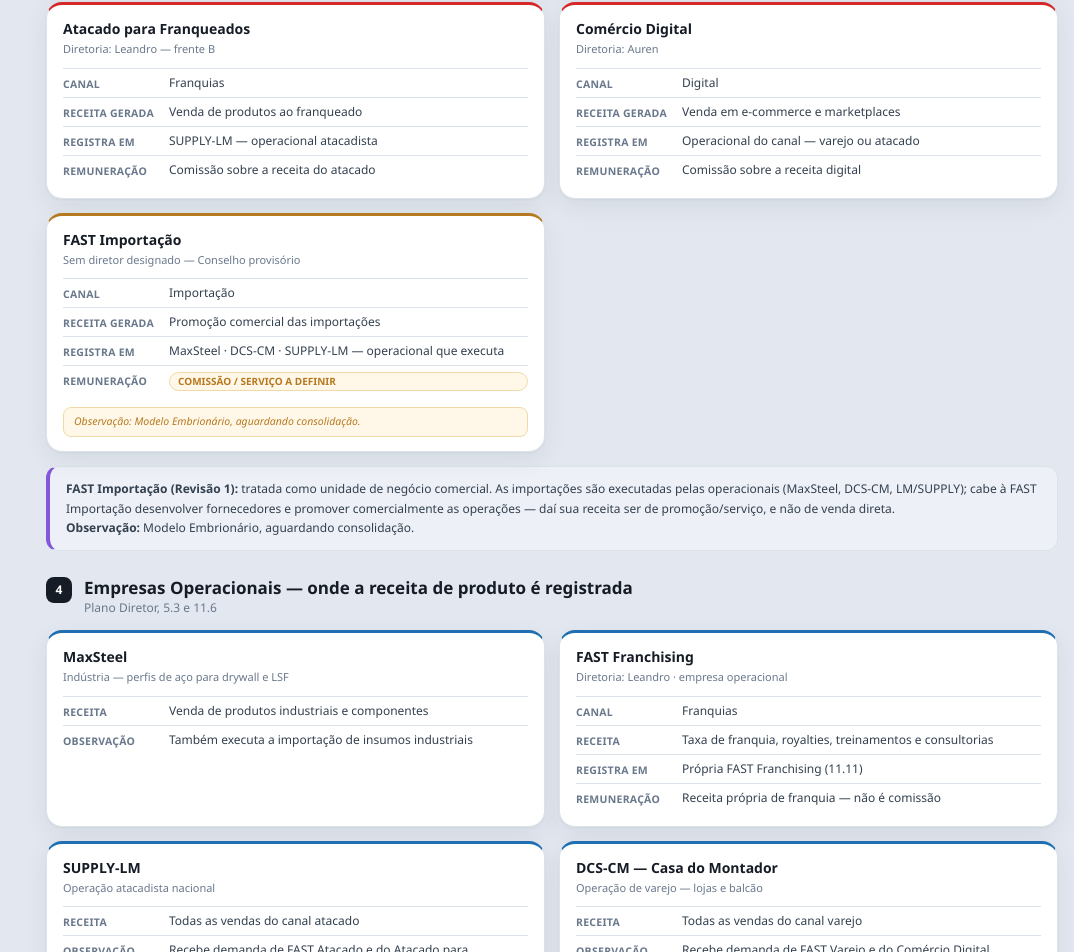
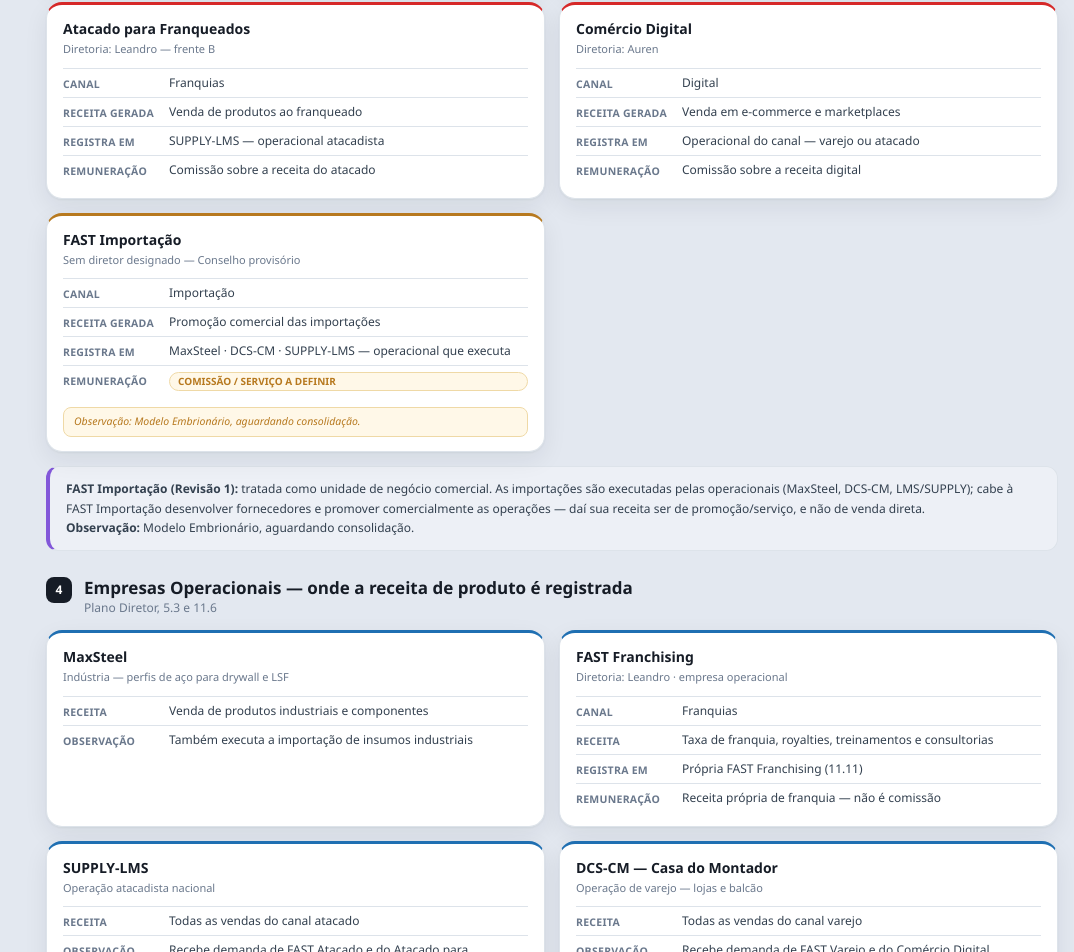
Before and after one commit to ProcessosFast/plano-diretor, a React (Vite) app: page /receitas in a window 1280 px wide. Shown: the part 1939-2891 px from the top of the page, without its empty margins (206-1280 px from the left). Built offline with nearby package versions, Linux system fonts and the light colour scheme.

Commit message:
Corrigir LM para LMS em todas as paginas

```diff
--- a/src/data/companyMeta.ts
+++ b/src/data/companyMeta.ts
@@ -25,10 +25,10 @@
   {
     ang: 250,
     hold: "Holding Atacado",
-    op: "SUPPLY-LM",
-    opsub: "Atacado — LM & SUPPLY",
+    op: "SUPPLY-LMS",
+    opsub: "Atacado — LMS & SUPPLY",
     org: "supply",
-    desc: "A Holding Atacado controla as duas empresas de atacado, LM e SUPPLY. O levantamento traz o Setor de Compras sob a Diretoria de Josiel (Cap. 4 · R1.1 / Cap. 5.3).",
+    desc: "A Holding Atacado controla as duas empresas de atacado, LMS e SUPPLY. O levantamento traz o Setor de Compras sob a Diretoria de Josiel (Cap. 4 · R1.1 / Cap. 5.3).",
   },
   {
     ang: 295,
@@ -81,7 +81,7 @@
       t: "FAST Atacado",
       u: "Poliana Alves",
       org: "atacado",
-      d: "Diretoria Nacional de Atacado. Promove e vende o canal atacadista; a receita da venda é registrada na SUPPLY-LM (Cap. 5.5 / R1.3).",
+      d: "Diretoria Nacional de Atacado. Promove e vende o canal atacadista; a receita da venda é registrada na SUPPLY-LMS (Cap. 5.5 / R1.3).",
     },
     {
       t: "FAST Varejo",
@@ -105,7 +105,7 @@
       t: "FAST Importações",
       u: "Conselho (provisório)",
       org: null,
-      d: "Diretoria FAST Importações — sem diretor designado; o Conselho atua provisoriamente. As importações são executadas por MaxSteel, DCS-CM e LM/SUPPLY (Cap. 5.5 / R1.2). Observação: formação embrionária, em implementação.",
+      d: "Diretoria FAST Importações — sem diretor designado; o Conselho atua provisoriamente. As importações são executadas por MaxSteel, DCS-CM e LMS/SUPPLY (Cap. 5.5 / R1.2). Observação: formação embrionária, em implementação.",
     },
   ],
   angs: [6, 26, 47, 67, 88],
--- a/src/data/compliancePolicyContent.ts
+++ b/src/data/compliancePolicyContent.ts
@@ -24,7 +24,7 @@
         items: [
           "Governança: Conselho Consultivo, CEO e Diretoria Executiva.",
           "Holdings: holdings controladoras responsáveis pelo controle societário e políticas corporativas.",
-          "Empresas Operacionais: MaxSteel, FAST Importação, SUPPLY-LM (atacado), DCS/CM — Casa do Montador (varejo) e filiais.",
+          "Empresas Operacionais: MaxSteel, FAST Importação, SUPPLY-LMS (atacado), DCS/CM — Casa do Montador (varejo) e filiais.",
           "Empresas Comerciais (Front Office): FAST Atacado, FAST Varejo, FAST Obras, FAST Homes, FAST Franchising e Comércio Digital.",
           "Empresas Especializadas (Back Office / CSC): Centro de Serviços Compartilhados, Engenharia, Log Express e Unity Company.",
           "Rede de franquias: Steel Conecta e demais franqueados, observadas as diretrizes previstas em seus contratos.",
--- a/src/data/conflitoPolicyContent.ts
+++ b/src/data/conflitoPolicyContent.ts
@@ -91,7 +91,7 @@
     title: "Parte 6 — Transações entre Empresas do Ecossistema (Partes Relacionadas)",
     subsections: [
       {
-        paragraphs: ["Como as empresas do Ecossistema mantêm relações comerciais entre si (por exemplo, fornecimento, serviços do CSC, logística da Log Express, atacado da SUPPLY-LM e outras), essas transações são partes relacionadas e exigem cuidado redobrado para não gerar transferência indevida de resultado entre empresas ou prejuízo a sócios e credores de qualquer delas."],
+        paragraphs: ["Como as empresas do Ecossistema mantêm relações comerciais entre si (por exemplo, fornecimento, serviços do CSC, logística da Log Express, atacado da SUPPLY-LMS e outras), essas transações são partes relacionadas e exigem cuidado redobrado para não gerar transferência indevida de resultado entre empresas ou prejuízo a sócios e credores de qualquer delas."],
       },
       {
         heading: "Diretrizes obrigatórias para transações entre empresas do Grupo",
--- a/src/data/receitasContent.ts
+++ b/src/data/receitasContent.ts
@@ -10,7 +10,7 @@
   { title: "FAST Atacado", subtitle: "Diretoria: Poliana", accent: "front", kv: [
     { label: "Canal", value: "Atacado" },
     { label: "Receita gerada", value: "Venda de produtos (atacado)" },
-    { label: "Registra em", value: "SUPPLY-LM — operacional atacadista" },
+    { label: "Registra em", value: "SUPPLY-LMS — operacional atacadista" },
     { label: "Remuneração", value: "Comissão sobre a receita do atacado" },
   ]},
   { title: "FAST Varejo", subtitle: "Diretoria: Denise", accent: "front", kv: [
@@ -34,7 +34,7 @@
   { title: "Atacado para Franqueados", subtitle: "Diretoria: Leandro — frente B", accent: "front", kv: [
     { label: "Canal", value: "Franquias" },
     { label: "Receita gerada", value: "Venda de produtos ao franqueado" },
-    { label: "Registra em", value: "SUPPLY-LM — operacional atacadista" },
+    { label: "Registra em", value: "SUPPLY-LMS — operacional atacadista" },
     { label: "Remuneração", value: "Comissão sobre a receita do atacado" },
   ]},
   { title: "Comércio Digital", subtitle: "Diretoria: Auren", accent: "front", kv: [
@@ -46,7 +46,7 @@
   { title: "FAST Importação", subtitle: "Sem diretor designado — Conselho provisório", accent: "warn", kv: [
     { label: "Canal", value: "Importação" },
     { label: "Receita gerada", value: "Promoção comercial das importações" },
-    { label: "Registra em", value: "MaxSteel · DCS-CM · SUPPLY-LM — operacional que executa" },
+    { label: "Registra em", value: "MaxSteel · DCS-CM · SUPPLY-LMS — operacional que executa" },
     { label: "Remuneração", value: "Comissão / serviço a definir", pend: true },
   ], note: "Observação: Modelo Embrionário, aguardando consolidação." },
 ]
@@ -62,7 +62,7 @@
     { label: "Registra em", value: "Própria FAST Franchising (11.11)" },
     { label: "Remuneração", value: "Receita própria de franquia — não é comissão" },
   ]},
-  { title: "SUPPLY-LM", subtitle: "Operação atacadista nacional", accent: "oper", kv: [
+  { title: "SUPPLY-LMS", subtitle: "Operação atacadista nacional", accent: "oper", kv: [
     { label: "Receita", value: "Todas as vendas do canal atacado" },
     { label: "Observação", value: "Recebe demanda de FAST Atacado e do Atacado para Franqueados" },
   ]},
@@ -106,11 +106,11 @@
 }
 
 export const SUMMARY_ROWS: SummaryRow[] = [
-  { canal: "Atacado", quemVende: "FAST Atacado", registraEm: "SUPPLY-LM", baseComissao: "Receita do atacado" },
+  { canal: "Atacado", quemVende: "FAST Atacado", registraEm: "SUPPLY-LMS", baseComissao: "Receita do atacado" },
   { canal: "Varejo", quemVende: "FAST Varejo", registraEm: "DCS-CM", baseComissao: "Receita do varejo" },
   { canal: "Digital", quemVende: "Comércio Digital", registraEm: "Operacional do canal (varejo/atacado)", baseComissao: "Receita digital" },
   { canal: "Obras / Homes", quemVende: "FAST Obras · FAST Homes", registraEm: "Operacional do canal atendido", baseComissao: "Receita do projeto ou da venda" },
-  { canal: "Importação", quemVende: "FAST Importação", registraEm: "MaxSteel · DCS-CM · SUPPLY-LM", baseComissao: "A definir — promoção", pend: true },
+  { canal: "Importação", quemVende: "FAST Importação", registraEm: "MaxSteel · DCS-CM · SUPPLY-LMS", baseComissao: "A definir — promoção", pend: true },
   { canal: "Franquias", quemVende: "FAST Franchising", registraEm: "Própria FAST Franchising", own: true, baseComissao: "Taxa + royalties — receita própria" },
   { canal: "Indústria", quemVende: "Demanda interna", interno: true, registraEm: "MaxSteel", baseComissao: "Venda industrial" },
 ]
@@ -123,11 +123,11 @@
 }
 
 export const PENDING_ROWS: PendingRow[] = [
-  { unidade: "FAST Atacado", percentual: "A definir", base: "Receita SUPPLY-LM", validacao: "Controladoria" },
+  { unidade: "FAST Atacado", percentual: "A definir", base: "Receita SUPPLY-LMS", validacao: "Controladoria" },
   { unidade: "FAST Varejo", percentual: "A definir", base: "Receita DCS-CM", validacao: "Controladoria" },
   { unidade: "FAST Obras / Homes", percentual: "A definir", base: "Receita do projeto", validacao: "Controladoria" },
   { unidade: "Comércio Digital", percentual: "A definir", base: "Receita digital", validacao: "Controladoria" },
-  { unidade: "Atacado para Franqueados", percentual: "A definir", base: "Receita SUPPLY-LM", validacao: "Controladoria" },
+  { unidade: "Atacado para Franqueados", percentual: "A definir", base: "Receita SUPPLY-LMS", validacao: "Controladoria" },
   { unidade: "FAST Importação", percentual: "A definir", base: "A definir", validacao: "Conselho / Fiscal" },
   { unidade: "FAST Franchising", percentual: "A definir", base: "Faturamento da rede", validacao: "Controladoria" },
   { unidade: "CSC · Unity · Engenharia · Log Express", percentual: "A definir", base: "Rateio (Item 10)", validacao: "Holding" },
@@ -170,7 +170,7 @@
     item: "Log Express",
     referencia: "Plano Diretor 11.8",
     oQuePlanoDiz: "\"Remunerada por contratos internos conforme utilização dos serviços\"; despesas com transportadoras são reembolsadas pelas empresas contratantes.",
-    naoDefinido: "Critério de rateio do custo fixo da estrutura de logística (equipe, sistemas de roteirização) entre SUPPLY-LM, DCS-CM, MaxSteel e FAST Importação ainda não definido — hoje só o frete variável é claramente atribuível.",
+    naoDefinido: "Critério de rateio do custo fixo da estrutura de logística (equipe, sistemas de roteirização) entre SUPPLY-LMS, DCS-CM, MaxSteel e FAST Importação ainda não definido — hoje só o frete variável é claramente atribuível.",
   },
   {
     item: "Compartilhamento de ativos",
@@ -213,7 +213,7 @@
 ]
 
 export const FLOW_RIGHT: FlowNode[] = [
-  { id: "fr-supply", title: "SUPPLY-LM", subtitle: "Operação atacadista nacional" },
+  { id: "fr-supply", title: "SUPPLY-LMS", subtitle: "Operação atacadista nacional" },
   { id: "fr-dcs", title: "DCS-CM", subtitle: "Casa do Montador · varejo" },
   { id: "fr-maxsteel", title: "MaxSteel", subtitle: "Indústria · perfis de aço" },
   { id: "fr-canal", title: "Operacional do canal atendido", subtitle: "conforme o produto vendido" },
--- a/src/pages/MapaReceitas.tsx
+++ b/src/pages/MapaReceitas.tsx
@@ -137,7 +137,7 @@
         </div>
         <Note>
           <b>FAST Importação (Revisão 1):</b> tratada como unidade de negócio comercial. As importações são
-          executadas pelas operacionais (MaxSteel, DCS-CM, LM/SUPPLY); cabe à FAST Importação desenvolver
+          executadas pelas operacionais (MaxSteel, DCS-CM, LMS/SUPPLY); cabe à FAST Importação desenvolver
           fornecedores e promover comercialmente as operações — daí sua receita ser de promoção/serviço, e não
           de venda direta.
           <br />
--- a/src/pages/PainelImplantacao.tsx
+++ b/src/pages/PainelImplantacao.tsx
@@ -87,7 +87,7 @@
       referencia: "Plano Diretor · Item 4",
       solicitado: SOCIETARIO_CATEGORIES.reduce((s, c) => s + c.docs.length, 0),
       realizado: SOCIETARIO_CATEGORIES.reduce((s, c) => s + c.docs.filter((d) => d.status === "completo").length, 0),
-      note: "MaxSteel, DCS-CM (Casa do Montador), SUPPLY-LM (Supply Chain Serviços + LMS Distribuidora), Engenharia (Ruche Design), CSC (CSC Serviços Empresariais), FAST Franchising (Fast Drywall Franchising), Log Express e FAST Atacado (Televendas Fast Materiais) já têm contrato social anexado; FAST Importação e as demais empresas comerciais seguem pendentes.",
+      note: "MaxSteel, DCS-CM (Casa do Montador), SUPPLY-LMS (Supply Chain Serviços + LMS Distribuidora), Engenharia (Ruche Design), CSC (CSC Serviços Empresariais), FAST Franchising (Fast Drywall Franchising), Log Express e FAST Atacado (Televendas Fast Materiais) já têm contrato social anexado; FAST Importação e as demais empresas comerciais seguem pendentes.",
     },
     {
       label: "Matriz de Riscos",
--- a/src/pages/PoliticasInternas.tsx
+++ b/src/pages/PoliticasInternas.tsx
@@ -21,7 +21,7 @@
 
 const OPERACIONAIS_TABS = [
   { id: "maxsteel", label: "MaxSteel" },
-  { id: "supply", label: "SUPPLY-LM · Atacado" },
+  { id: "supply", label: "SUPPLY-LMS · Atacado" },
   { id: "dcs", label: "DCS-CM · Varejo" },
   { id: "franquias", label: "FAST Franchising" },
 ]
@@ -139,7 +139,7 @@
       </div>
 
       {active === "importacao" && (
-        <EmptyDocPlaceholder title="FAST Importação" description="Unidade de negócio comercial de desenvolvimento internacional de fornecedores; as importações são executadas pelas operacionais (MaxSteel, DCS/CM e LM/SUPPLY). Aguardando o documento de política interna. Observação: Modelo Embrionário, aguardando consolidação." />
+        <EmptyDocPlaceholder title="FAST Importação" description="Unidade de negócio comercial de desenvolvimento internacional de fornecedores; as importações são executadas pelas operacionais (MaxSteel, DCS/CM e LMS/SUPPLY). Aguardando o documento de política interna. Observação: Modelo Embrionário, aguardando consolidação." />
       )}
       {active === "atacado-franqueados" && (
         <EmptyDocPlaceholder title="Atacado para Franqueados" description="Abastecimento comercial das unidades franqueadas (frente B da Diretoria de Leandro). Aguardando o documento de política interna." />
```
Also changed, not shown: src/data/contratosSocietariosContent.ts (+4 -4 lines), src/data/planoDiretorContent.ts (+17 -17 lines).
